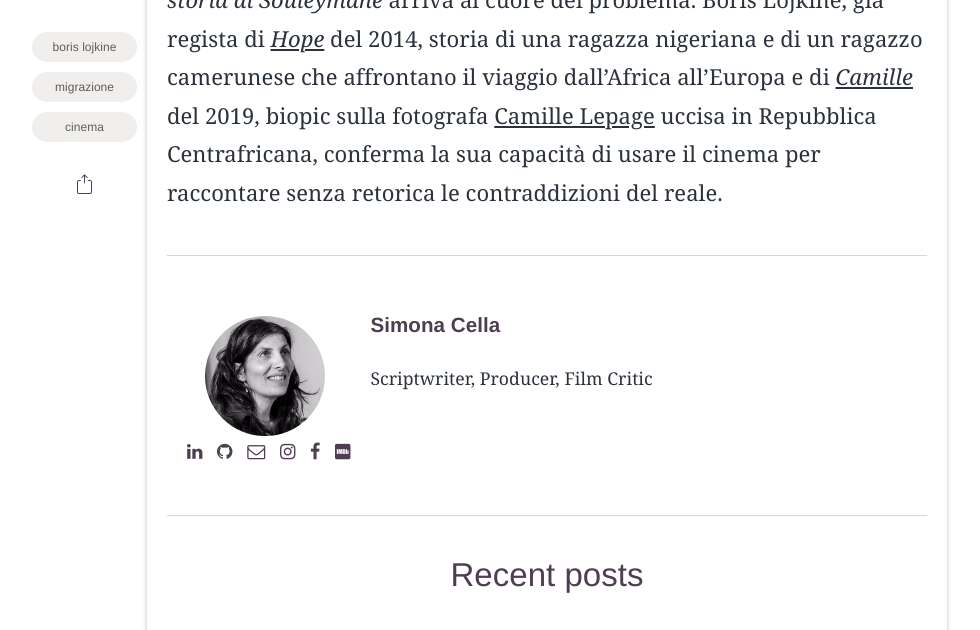
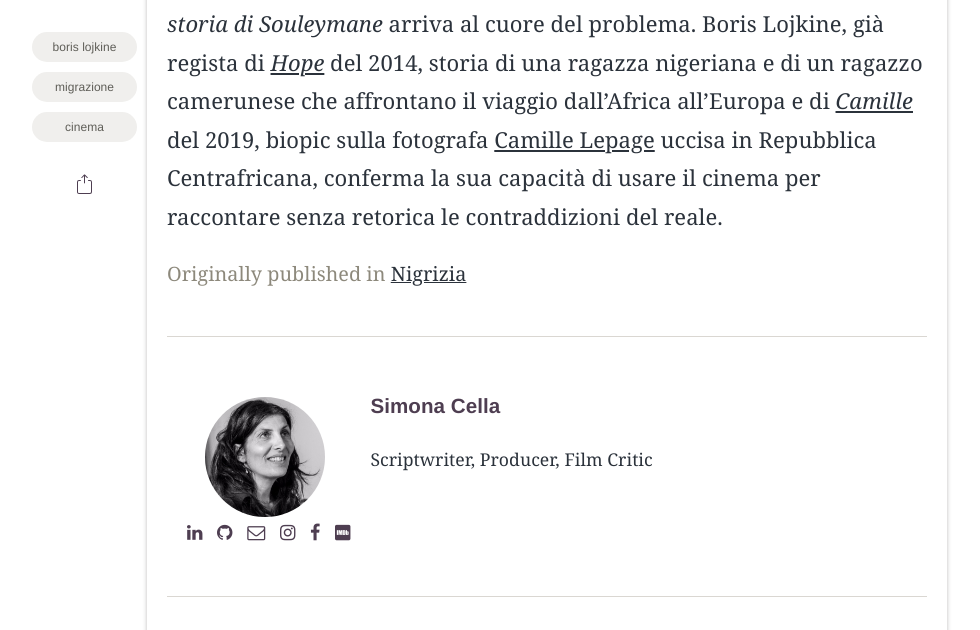
Before and after one commit to simonacella/simonacella.github.io, a Jekyll site: the page built from _posts/2025-07-31-La-storia-di-Souleymane.md, in a window 1280 px wide and 900 px high, scrolled down 5021 px, cut to the strip 0-630 px from the top of the window. Shown: the whole strip, without its empty margins (93-1073 px from the left). Built offline with Jekyll 4.4.1, drawn with Linux system fonts in a browser that asks for light colours; some web fonts are replaced; comment, search, counter and statistics services are not loaded; some of the changed lines change nothing that is shown.

Commit message:
Update 2025-07-31-La-storia-di-Souleymane.md

```diff
--- a/_posts/2025-07-31-La-storia-di-Souleymane.md
+++ b/_posts/2025-07-31-La-storia-di-Souleymane.md
@@ -6,8 +6,10 @@
 tags: [Boris Lojkine, Migrazione, Cinema]
 category: Cinema
 author: Simona Cella
+description: Film drammatico francese diretto da Boris Lojkine
 publisher: Nigrizia
-description: Film drammatico francese diretto da Boris Lojkine
+publication_link: https://www.nigrizia.it/notizia/la-storia-di-souleymane-film-premio-cannes-boris-lojkine
+---
 ---
 
 _La storia di Souleymane_ di Boris Lojkine, premiato a Cannes 2024 nella sezione _Un certain regard_ con Premio della Giuria e Premio per il Miglior Attore è il resoconto à bout de souffle di due giorni della vita di Souleymane, arrivato a Parigi dalla Guinea e in attesa del colloquio con l’Ofpra (l’Office français de protection des réfugiés et apatrides) che determinerà il suo destino, accettando o respingendo la sua domanda di richiesta asilo politico.
```
